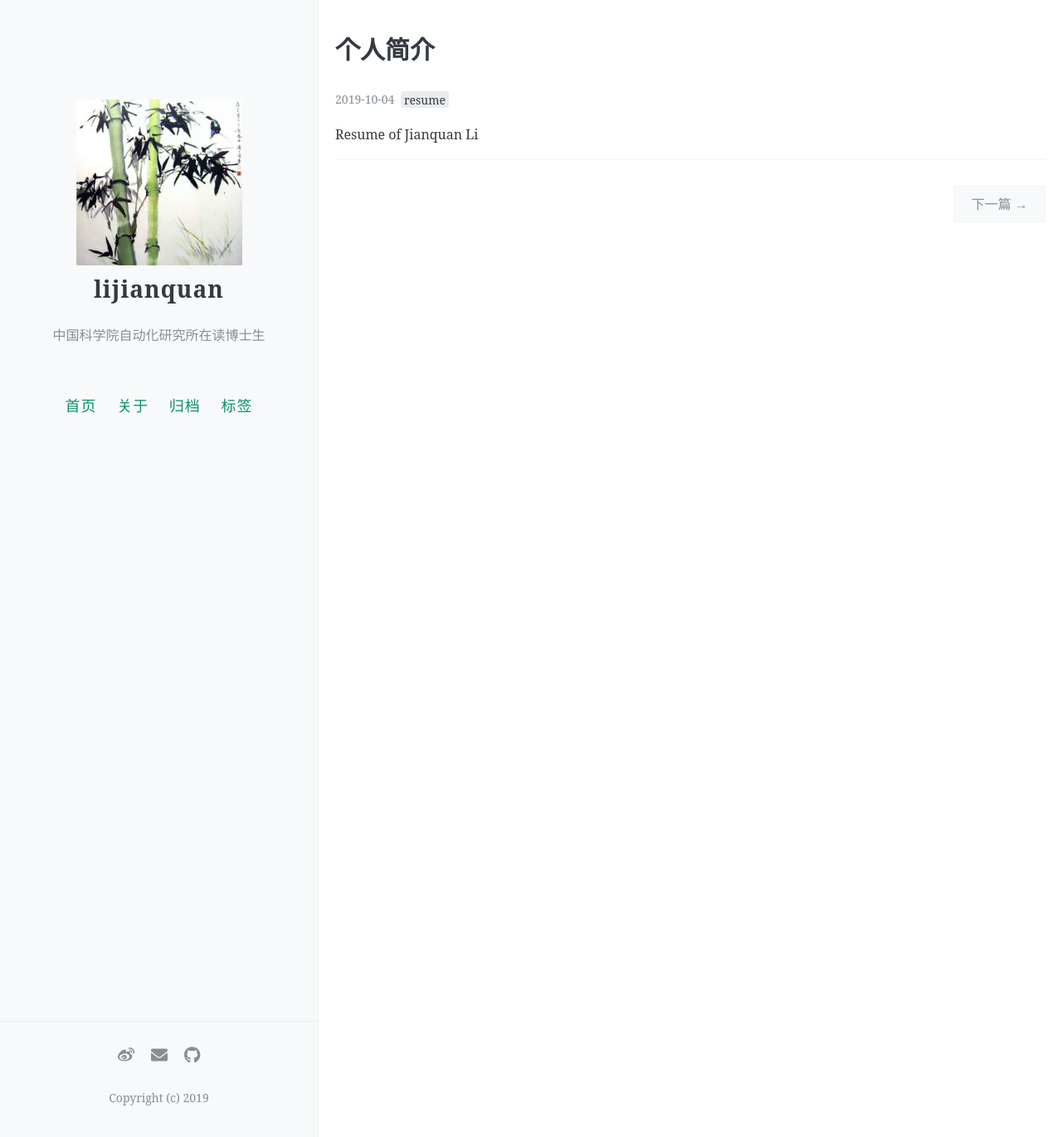
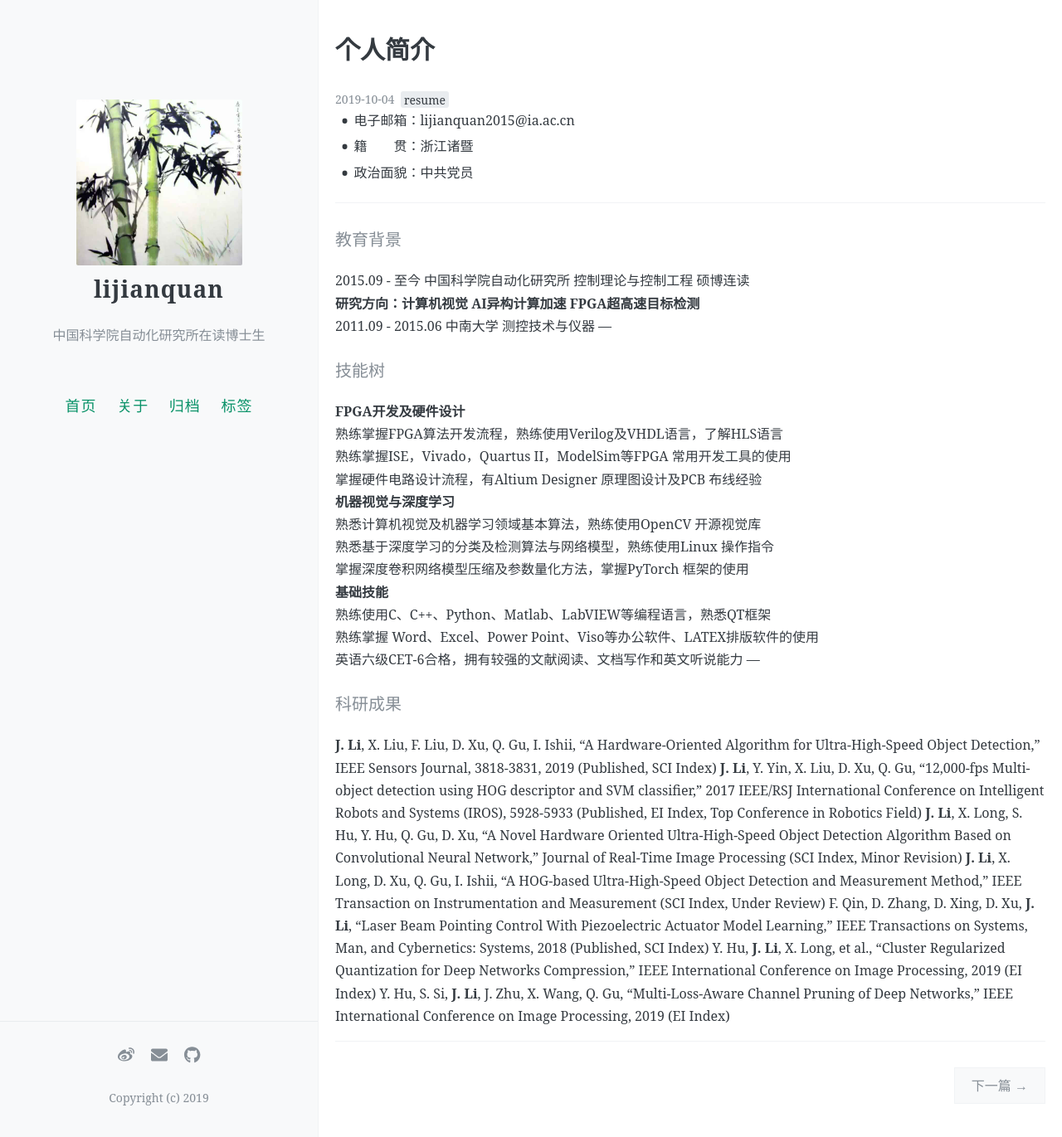
Before and after one commit to jianquanlee/lijianquan, a Jekyll site: the page built from _posts/2019-10-04-JianquanLi-Resume.md, in a window 1280 px wide and 1371 px high. Shown: the whole window at 83% size. Built offline with Jekyll 4.4.1, drawn with Linux system fonts in a browser that asks for light colours; nearby versions of some CDN libraries; comment, search, counter and statistics services are not loaded.

Commit message:
resume new

````diff
--- a/_posts/2019-10-04-JianquanLi-Resume.md
+++ b/_posts/2019-10-04-JianquanLi-Resume.md
@@ -7,36 +7,36 @@
 comments: true
 ---
 
-Resume of Jianquan Li
+- 电子邮箱：lijianquan2015@ia.ac.cn
+- 籍&emsp;&emsp;贯：浙江诸暨
+- 政治面貌：中共党员
 
-<!-- more -->
+---
+#### 教育背景
 
-<!-- Block math test
-
-```
-$$
-\begin{align*}
-y = y(x,t) &= A e^{i\theta} \\
-&= A (\cos \theta + i \sin \theta) \\
-&= A (\cos(kx - \omega t) + i \sin(kx - \omega t)) \\
-&= A\cos(kx - \omega t) + i A\sin(kx - \omega t)  \\
-&= A\cos \Big(\frac{2\pi}{\lambda}x - \frac{2\pi v}{\lambda} t \Big) + i A\sin \Big(\frac{2\pi}{\lambda}x - \frac{2\pi v}{\lambda} t \Big)  \\
-&= A\cos \frac{2\pi}{\lambda} (x - v t) + i A\sin \frac{2\pi}{\lambda} (x - v t)
-\end{align*}
-$$
-
-``` -->
-
-<!-- $$
-\begin{align*}
-y = y(x,t) &= A e^{i\theta} \\
-&= A (\cos \theta + i \sin \theta) \\
-&= A (\cos(kx - \omega t) + i \sin(kx - \omega t)) \\
-&= A\cos(kx - \omega t) + i A\sin(kx - \omega t)  \\
-&= A\cos \Big(\frac{2\pi}{\lambda}x - \frac{2\pi v}{\lambda} t \Big) + i A\sin \Big(\frac{2\pi}{\lambda}x - \frac{2\pi v}{\lambda} t \Big)  \\
-&= A\cos \frac{2\pi}{\lambda} (x - v t) + i A\sin \frac{2\pi}{\lambda} (x - v t)
-\end{align*}
-$$
-
-Inline math test `$\lim_{x \to \infty} \exp(-x) = 0$`, $\lim_{x \to \infty} \exp(-x) = 0$
- -->
+2015.09 - 至今 中国科学院自动化研究所 控制理论与控制工程 硕博连读
+<br>**研究方向：计算机视觉 AI异构计算加速 FPGA超高速目标检测**
+<br>2011.09 - 2015.06 中南大学 测控技术与仪器
+---
+#### 技能树
+**FPGA开发及硬件设计**
+<br>熟练掌握FPGA算法开发流程，熟练使用Verilog及VHDL语言，了解HLS语言
+<br>熟练掌握ISE，Vivado，Quartus II，ModelSim等FPGA 常用开发工具的使用
+<br>掌握硬件电路设计流程，有Altium Designer 原理图设计及PCB 布线经验
+<br>**机器视觉与深度学习**
+<br>熟悉计算机视觉及机器学习领域基本算法，熟练使用OpenCV 开源视觉库
+<br>熟悉基于深度学习的分类及检测算法与网络模型，熟练使用Linux 操作指令
+<br>掌握深度卷积网络模型压缩及参数量化方法，掌握PyTorch 框架的使用
+<br>**基础技能**
+<br>熟练使用C、C++、Python、Matlab、LabVIEW等编程语言，熟悉QT框架
+<br>熟练掌握 Word、Excel、Power Point、Viso等办公软件、LATEX排版软件的使用
+<br>英语六级CET-6合格，拥有较强的文献阅读、文档写作和英文听说能力
+---
+#### 科研成果
+**J. Li**, X. Liu, F. Liu, D. Xu, Q. Gu, I. Ishii, “A Hardware-Oriented Algorithm for Ultra-High-Speed Object Detection,” IEEE Sensors Journal, 3818-3831, 2019 (Published, SCI Index)
+**J. Li**, Y. Yin, X. Liu, D. Xu, Q. Gu, “12,000-fps Multi-object detection using HOG descriptor and SVM classifier,” 2017 IEEE/RSJ International Conference on Intelligent Robots and Systems (IROS), 5928-5933 (Published, EI Index, Top Conference in Robotics Field)
+**J. Li**, X. Long, S. Hu, Y. Hu, Q. Gu, D. Xu, “A Novel Hardware Oriented Ultra-High-Speed Object Detection Algorithm Based on Convolutional Neural Network,” Journal of Real-Time Image Processing (SCI Index, Minor Revision)
+**J. Li**, X. Long, D. Xu, Q. Gu, I. Ishii, “A HOG-based Ultra-High-Speed Object Detection and Measurement Method,” IEEE Transaction on Instrumentation and Measurement (SCI Index, Under Review)
+F. Qin, D. Zhang, D. Xing, D. Xu, **J. Li**, “Laser Beam Pointing Control With Piezoelectric Actuator Model Learning,” IEEE Transactions on Systems, Man, and Cybernetics: Systems, 2018 (Published, SCI Index)
+Y. Hu, **J. Li**, X. Long, et al., “Cluster Regularized Quantization for Deep Networks Compression,” IEEE International Conference on Image Processing, 2019 (EI Index)
+Y. Hu, S. Si, **J. Li**, J. Zhu, X. Wang, Q. Gu, “Multi-Loss-Aware Channel Pruning of Deep Networks,” IEEE International Conference on Image Processing, 2019 (EI Index)
````
